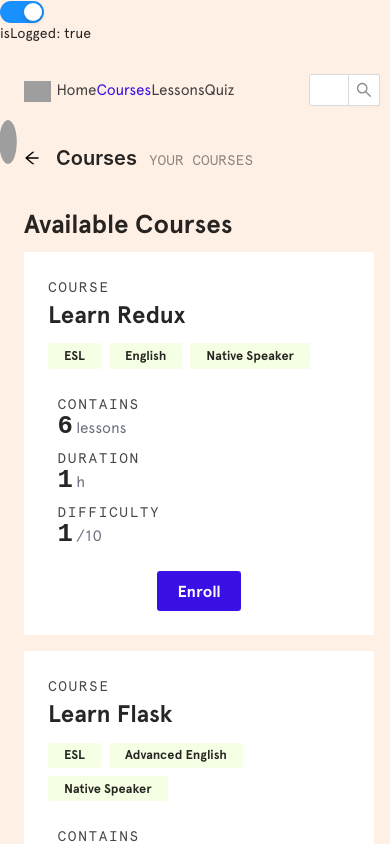
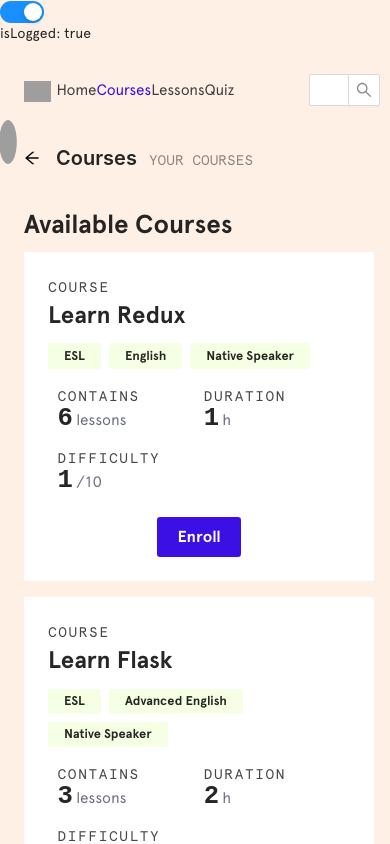
Before and after one commit to antoineGH/sayhello, a React (Create React App) app: page /auth/course in a window 390 px wide. Shown: the top 844 px of the page. Built offline with nearby package versions, Linux system fonts and the light colour scheme; grey boxes are pictures that could not be loaded.

Commit message:
add gutter vertical between statistics for xs

```diff
--- a/src/App.css
+++ b/src/App.css
@@ -654,16 +654,11 @@ h4.ant-typography,
 		justify-content: center;
 	}
 
-	.row_statistic {
-		display: flex;
-		justify-content: center;
-	}
-
 	.tag_course {
 		margin-bottom: 0.5rem;
 	}
 
-	.card_course .ant-statistic {
+	/* .card_course .ant-statistic {
 		margin-bottom: 0.5rem;
 	}
 
@@ -677,7 +672,7 @@ h4.ant-typography,
 
 	.card_course_content .ant-statistic {
 		margin-bottom: 0.5rem;
-	}
+	} */
 
 	.card_course .ant-statistic-title,
 	.card_lesson_summary .ant-statistic-title,
--- a/src/components/course/CourseSummary.tsx
+++ b/src/components/course/CourseSummary.tsx
@@ -78,8 +78,8 @@ const CourseSummary = ({
 							/>
 						)}
 					</Row>
-					<Row style={{ marginTop: '1rem' }} className='row_statistic'>
-						<Col xs={24} sm={6}>
+					<Row style={{ marginTop: '.5rem' }} className='row_statistic' gutter={[0, 8]}>
+						<Col xs={12} sm={6}>
 							<Statistic
 								className='stat_course_lower'
 								title='Contains'
@@ -87,10 +87,10 @@ const CourseSummary = ({
 								suffix={getContains(numberLesson, numberQuiz)}
 							/>
 						</Col>
-						<Col xs={24} sm={6}>
+						<Col xs={12} sm={6}>
 							<Statistic className='stat_course_lower' title='Duration' value={duration} suffix='h' />
 						</Col>
-						<Col xs={24} sm={6}>
+						<Col xs={12} sm={6}>
 							<Statistic
 								className='stat_course_lower'
 								title='Difficulty'
--- a/src/components/lesson/LessonSummary.tsx
+++ b/src/components/lesson/LessonSummary.tsx
@@ -54,8 +54,8 @@ const LessonSummary = ({
 							''
 						)}
 					</Row>
-					<Row className='row_statistic_lesson'>
-						<Col xs={{ span: 24, order: 4 }} sm={8} md={6} lg={4}>
+					<Row className='row_statistic_lesson' gutter={[0, 8]}>
+						<Col xs={{ span: 12, order: 4 }} sm={8} md={6} lg={4}>
 							<Link to={`/auth/course/${courseID}`}>
 								<Statistic
 									className='stat_related'
@@ -65,10 +65,10 @@ const LessonSummary = ({
 								/>
 							</Link>
 						</Col>
-						<Col xs={24} sm={8} md={6} lg={4}>
+						<Col xs={12} sm={8} md={6} lg={4}>
 							<Statistic className='stat_course_lower' title='Duration' value={duration} suffix='h' />
 						</Col>
-						<Col xs={24} sm={8} md={6} lg={4}>
+						<Col xs={12} sm={8} md={6} lg={4}>
 							<Statistic
 								className='stat_course_lower'
 								title='Difficulty'
--- a/src/components/lessonContent/LessonContent.tsx
+++ b/src/components/lessonContent/LessonContent.tsx
@@ -1,5 +1,5 @@
 import { CheckSquareOutlined, LeftOutlined, RightOutlined } from '@ant-design/icons'
-import { Button, Col, Divider, Row, Statistic, Tooltip, Typography, Image, Card } from 'antd'
+import { Button, Col, Row, Statistic, Tooltip, Typography, Image, Card } from 'antd'
 import { useNavigate } from 'react-router'
 import { Link } from 'react-router-dom'
 import './style.css'
--- a/src/components/quiz/QuizSummary.tsx
+++ b/src/components/quiz/QuizSummary.tsx
@@ -49,8 +49,8 @@ const QuizSummary = ({
 							''
 						)}
 					</Row>
-					<Row className='row_statistic_lesson'>
-						<Col xs={{ span: 24, order: 4 }} sm={8} md={6} lg={4}>
+					<Row className='row_statistic_lesson' gutter={[0, 8]}>
+						<Col xs={{ span: 12, order: 4 }} sm={8} md={6} lg={4}>
 							<Link to={`/auth/lesson/${lessonID}`}>
 								<Statistic
 									className='stat_related'
@@ -60,7 +60,7 @@ const QuizSummary = ({
 								/>
 							</Link>
 						</Col>
-						<Col xs={24} sm={8} md={6} lg={4}>
+						<Col xs={12} sm={8} md={6} lg={4}>
 							<Statistic
 								className='stat_course_lower'
 								title='Contains'
@@ -68,7 +68,7 @@ const QuizSummary = ({
 								suffix='Questions'
 							/>
 						</Col>
-						<Col xs={24} sm={8} md={6} lg={4}>
+						<Col xs={12} sm={8} md={6} lg={4}>
 							<Statistic
 								className='stat_course_lower'
 								title='Difficulty'
```
